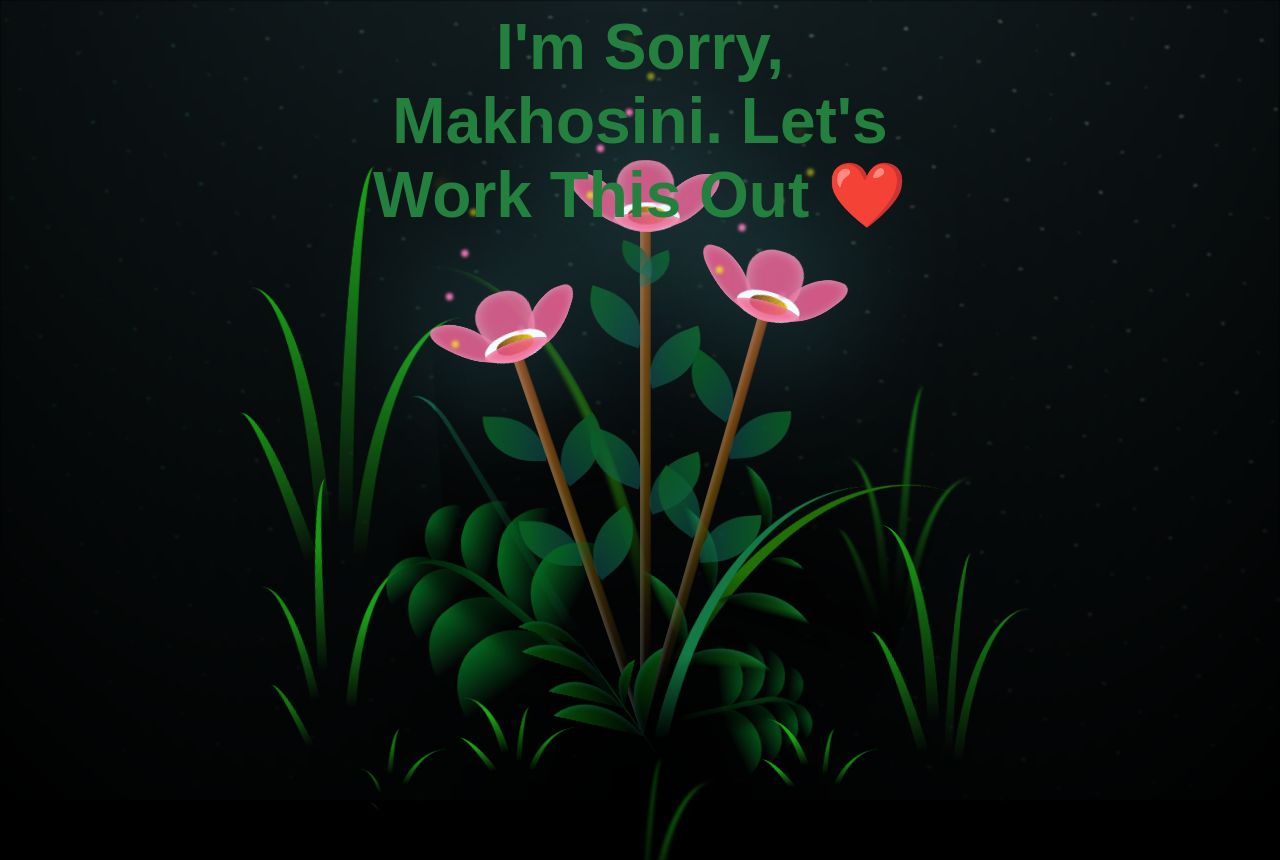
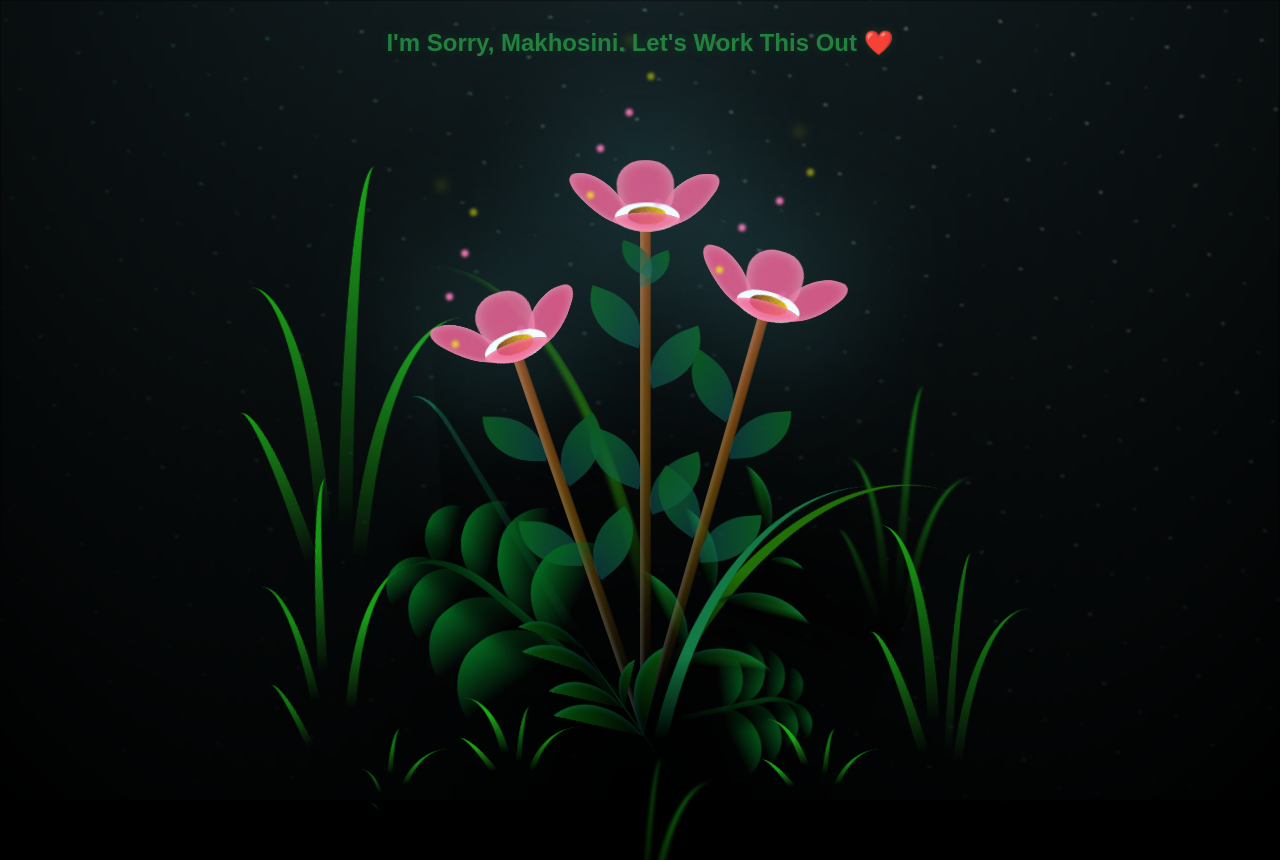
Before and after one commit to Mach3b3/Her, a plain HTML site: page index.html in a window 1280 px wide. Shown: the top 860 px of the page. Drawn offline with Linux system fonts and the light colour scheme.

Commit message:
Update name container positioning and styles
Adjusted the position and styling of the name container and added styles for the h1 element.

```diff
--- a/main.css
+++ b/main.css
@@ -501,15 +501,22 @@ body {
 
 .name-container {
   position: fixed;
-  top: 0;
+  top: 20px;
   left: 50%;
   transform: translateX(-50%);
   z-index: 100;
-  padding: 10px;
-  font-size: 2rem;
+  width: 90%;
+  text-align: center;
+}
+
+.name-container h1 {
+  margin: 0;
   color: #24803e;
-  font-family: Arial, sans-serif;
-  text-align: center;
+  font-family: Arial, Helvetica, sans-serif;
+  font-size: clamp(1rem, 2vw, 1.5rem);
+  font-weight: 600;
+  line-height: 1.9;
+  text-shadow: 0 0 10px rgba(36, 128, 62, 0.3);
 }
 
 
```
